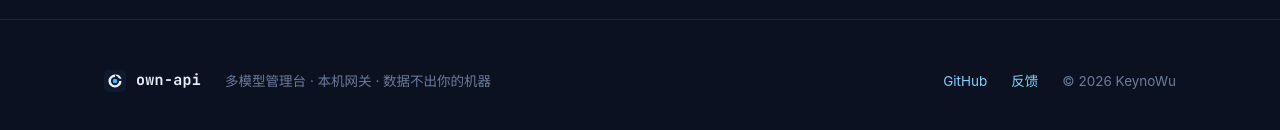
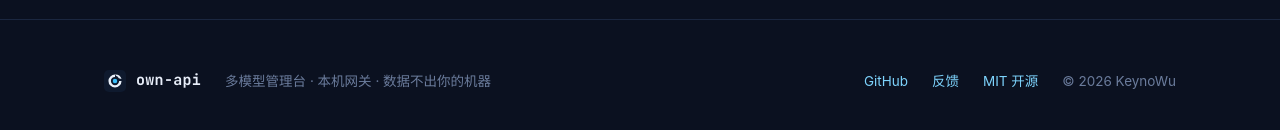
Before and after one commit to KeynoWu/own-api, a website: page site/index.html in a window 1280 px wide. Shown: the part 7316-7446 px from the top of the page. Drawn offline with Linux system fonts and the light colour scheme.

Commit message:
chore: MIT 开源协议
- LICENSE（MIT, (c) 2026 KeynoWu）；package.json 补 license 字段（GitHub 侧栏识别更快）
- README：license 徽章 + 末尾「协议」节，写明源码/管理台/docs 同协议、数据仍不出本机
- 落地页页脚加「MIT 开源」入口
- 选型理由：运行时依赖全为宽松协议（hono MIT、@hono/node-server MIT、yaml ISC），零冲突；
  受众是「公司发 key 的员工」，企业环境对 copyleft 敏感，MIT 阻力最小

```diff
--- a/package.json
+++ b/package.json
@@ -2,6 +2,7 @@
   "name": "own-api",
   "version": "0.1.14",
   "private": true,
+  "license": "MIT",
   "type": "module",
   "description": "本地大模型管理器 + 统一代理网关（号池）",
   "scripts": {
--- a/site/index.html
+++ b/site/index.html
@@ -598,6 +598,7 @@ claude
     <span class="sep"></span>
     <a href="https://github.com/KeynoWu/own-api" rel="noopener">GitHub</a>
     <a href="https://github.com/KeynoWu/own-api/issues" rel="noopener">反馈</a>
+    <a href="https://github.com/KeynoWu/own-api/blob/main/LICENSE" rel="noopener">MIT 开源</a>
     <span>© <span id="year"></span> KeynoWu</span>
   </div>
 </footer>
```
Also changed, not shown: README.md, 1 other file.
